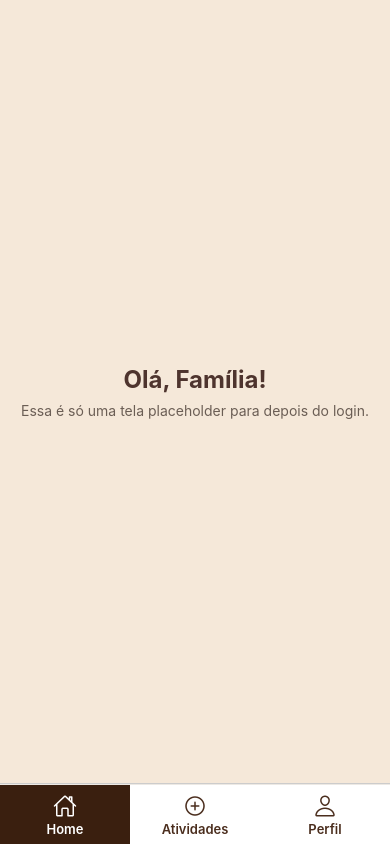
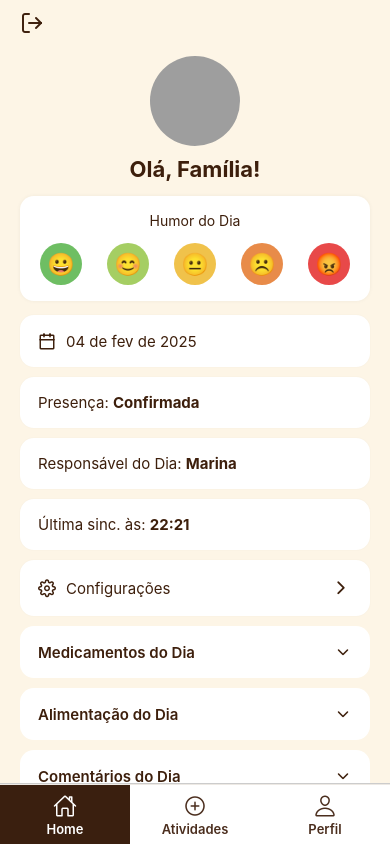
Before and after one commit to pcauanobre/assisconnect-mobile, a React Native app in the folder client/: screen /Home in a window 390 px wide. Built offline with nearby package versions, Linux system fonts and the light colour scheme; grey boxes are pictures that could not be loaded.

Commit message:
feat: Implementa Home Screen/pull-to-refres

```diff
--- a/client/screens/Home/HomeScreen.js
+++ b/client/screens/Home/HomeScreen.js
@@ -1,21 +1,346 @@
-import React from 'react';
-import { View, Text, SafeAreaView, StyleSheet } from 'react-native';
-import colors from '../../styles/colors.js';
+import React, { useState, useEffect, useCallback } from "react";
+import {
+  SafeAreaView,
+  ScrollView,
+  View,
+  Text,
+  TouchableOpacity,
+  StyleSheet,
+  RefreshControl,
+  ActivityIndicator,
+  Alert,
+  Image,
+} from "react-native";
+import { Feather, MaterialCommunityIcons } from "@expo/vector-icons";
 
-//foi feito o revert da alteracao na HomeScreen
-export default function HomeScreen() {
+const colors = {
+  background: "#FDF5E6",
+  card: "#FFFFFF",
+  textDark: "#3D1F0C",
+  mutedText: "#3D1F0C",
+  accent: "#3D1F0C",
+  border: "#3D1F0C",
+  button: "#3D1F0C",
+};
+
+// --- Mock do banco de dados ---
+const getDashboardDataAPI = () => {
+  return new Promise((resolve) => {
+    setTimeout(() => {
+      resolve({
+        humor: 2,
+        date: new Date("2025-02-04T12:00:00"),
+        presence: "Confirmada",
+        responsibleStaff: "Marina",
+        lastSync: new Date(),
+        medications: [
+          "Losartana 50mg - 08:00",
+          "Atenolol 25mg - 12:00",
+          "Vitamina D - 13:00",
+        ],
+        food: "Almoçou bem, comeu toda a refeição, incluindo a sobremesa.",
+        comments:
+          "Participou ativamente da aula de zumba e interagiu com os colegas.",
+      });
+    }, 1000);
+  });
+};
+
+const InfoCard = ({ text, boldText, iconName, isButton, onPress }) => (
+  <TouchableOpacity
+    style={styles.infoCard}
+    disabled={!isButton}
+    onPress={onPress}
+    activeOpacity={0.7}
+  >
+    <View style={styles.infoCardContent}>
+      {iconName && (
+        <Feather
+          name={iconName}
+          size={18}
+          color={colors.textDark}
+          style={{ marginRight: 10 }}
+        />
+      )}
+      <Text style={styles.infoCardText}>
+        {text}
+        {boldText && <Text style={styles.infoCardBold}>{boldText}</Text>}
+      </Text>
+    </View>
+    {isButton && (
+      <Feather name="chevron-right" size={22} color={colors.mutedText} />
+    )}
+  </TouchableOpacity>
+);
+
+const Accordion = ({ title, children }) => {
+  const [expanded, setExpanded] = useState(false);
   return (
-    <SafeAreaView style={{flex:1, backgroundColor: colors.background}}>
-      <View style={styles.wrap}>
-        <Text style={styles.h1}>Olá, Família!</Text>
-        <Text style={styles.p}>Essa é só uma tela placeholder para depois do login.</Text>
-      </View>
+    <>
+      <TouchableOpacity
+        style={styles.accordionHeader}
+        onPress={() => setExpanded(!expanded)}
+      >
+        <Text style={styles.accordionTitle}>{title}</Text>
+        <Feather
+          name={expanded ? "chevron-up" : "chevron-down"}
+          size={18}
+          color={colors.textDark}
+        />
+      </TouchableOpacity>
+      {expanded && <View style={styles.accordionBody}>{children}</View>}
+    </>
+  );
+};
+
+export default function HomeScreen({ navigation }) {
+  const [isLoading, setIsLoading] = useState(true);
+  const [refreshing, setRefreshing] = useState(false);
+  const [dashboardData, setDashboardData] = useState(null);
+
+  const humorFaces = [
+    { emoji: "😀", color: "#6EBE63" },
+    { emoji: "😊", color: "#A5CE63" },
+    { emoji: "😐", color: "#F0C24B" },
+    { emoji: "☹️", color: "#E88B49" },
+    { emoji: "😡", color: "#E84949" },
+  ];
+
+  // Função que carrega os dados
+  const loadData = useCallback(async () => {
+    try {
+      const data = await getDashboardDataAPI();
+      setDashboardData(data);
+    } catch (err) {
+      Alert.alert("Erro", "Não foi possível carregar as informações.");
+    } finally {
+      setIsLoading(false);
+      setRefreshing(false);
+    }
+  }, []);
+
+  // Carrega os dados na montagem inicial
+  useEffect(() => {
+    loadData();
+  }, [loadData]);
+
+  // Atualização manual (pull-to-refresh)
+  const onRefresh = () => {
+    setRefreshing(true);
+    loadData();
+  };
+
+  if (isLoading) {
+    return (
+      <SafeAreaView style={styles.safeArea}>
+        <ActivityIndicator size="large" color={colors.accent} style={{ flex: 1 }} />
+      </SafeAreaView>
+    );
+  }
+
+  if (!dashboardData) {
+    return (
+      <SafeAreaView style={styles.safeArea}>
+        <Text style={styles.errorText}>Erro ao carregar dados</Text>
+      </SafeAreaView>
+    );
+  }
+
+  const formattedDate = dashboardData.date
+    .toLocaleDateString("pt-BR", {
+      day: "2-digit",
+      month: "short",
+      year: "numeric",
+    })
+    .replace(".", "");
+
+  return (
+    <SafeAreaView style={styles.safeArea}>
+      <ScrollView
+        contentContainerStyle={styles.scroll}
+        refreshControl={
+          <RefreshControl refreshing={refreshing} onRefresh={onRefresh} />
+        }
+        showsVerticalScrollIndicator={false}
+      >
+        <View style={styles.header}>
+          <TouchableOpacity>
+            <Feather name="log-out" size={24} color={colors.textDark} />
+          </TouchableOpacity>
+        </View>
+
+        <View style={styles.profileSection}>
+          <Image
+            source={{
+              uri: "https://img.freepik.com/fotos-gratis/homem-idoso-sorrindo-isolado-em-um-fundo-branco_53876-103859.jpg",
+            }}
+            style={styles.avatar}
+          />
+          <Text style={styles.greeting}>Olá, Família!</Text>
+        </View>
+
+        <View style={styles.humorCard}>
+          <Text style={styles.humorTitle}>Humor do Dia</Text>
+          <View style={styles.humorRow}>
+            {humorFaces.map((face, i) => (
+              <View
+                key={i}
+                style={[styles.humorCircle, { backgroundColor: face.color }]}
+              >
+                <Text style={styles.humorEmoji}>{face.emoji}</Text>
+              </View>
+            ))}
+          </View>
+        </View>
+
+        <InfoCard iconName="calendar" text={formattedDate} />
+        <InfoCard text="Presença: " boldText={dashboardData.presence} />
+        <InfoCard
+          text="Responsável do Dia: "
+          boldText={dashboardData.responsibleStaff}
+        />
+        <InfoCard
+          text="Última sinc. às: "
+          boldText={dashboardData.lastSync.toLocaleTimeString("pt-BR", {
+            hour: "2-digit",
+            minute: "2-digit",
+          })}
+        />
+        <InfoCard iconName="settings" text="Configurações" isButton />
+
+        <Accordion title="Medicamentos do Dia">
+          {dashboardData.medications.map((item, i) => (
+            <Text key={i} style={styles.accordionText}>
+              • {item}
+            </Text>
+          ))}
+        </Accordion>
+
+        <Accordion title="Alimentação do Dia">
+          <Text style={styles.accordionText}>{dashboardData.food}</Text>
+        </Accordion>
+
+        <Accordion title="Comentários do Dia">
+          <Text style={styles.accordionText}>{dashboardData.comments}</Text>
+        </Accordion>
+
+        <TouchableOpacity style={styles.mainButton}>
+          <Text style={styles.mainButtonText}>Agendar Visita</Text>
+        </TouchableOpacity>
+
+        <View style={styles.actionsRow}>
+          <TouchableOpacity style={styles.callButton}>
+            <Feather name="phone" size={16} color="#fff" />
+            <Text style={styles.callText}>Ligar</Text>
+          </TouchableOpacity>
+          <TouchableOpacity style={styles.callButton}>
+            <MaterialCommunityIcons name="whatsapp" size={18} color="#fff" />
+            <Text style={styles.callText}>WhatsApp</Text>
+          </TouchableOpacity>
+        </View>
+      </ScrollView>
     </SafeAreaView>
   );
 }
 
 const styles = StyleSheet.create({
-  wrap: { flex:1, alignItems:'center', justifyContent:'center' },
-  h1: { fontSize: 24, fontWeight:'700', color:'#4E342E', marginBottom: 8 },
-  p: { color:'#6B5E55' },
+  safeArea: { flex: 1, backgroundColor: colors.background },
+  scroll: { paddingHorizontal: 20, paddingBottom: 140 },
+  header: { marginVertical: 10 },
+  profileSection: { alignItems: "center", marginTop: 10 },
+  avatar: { width: 90, height: 90, borderRadius: 45, marginBottom: 10 },
+  greeting: { fontSize: 22, fontWeight: "700", color: colors.textDark },
+
+  humorCard: {
+    backgroundColor: colors.card,
+    borderRadius: 14,
+    paddingVertical: 16,
+    paddingHorizontal: 20,
+    marginVertical: 14,
+    alignItems: "center",
+    shadowColor: "#000",
+    shadowOpacity: 0.05,
+    shadowRadius: 4,
+    elevation: 3,
+  },
+  humorTitle: { fontSize: 14, color: colors.mutedText, marginBottom: 14 },
+  humorRow: { flexDirection: "row", justifyContent: "space-between", width: "100%" },
+  humorCircle: {
+    width: 42,
+    height: 42,
+    borderRadius: 21,
+    justifyContent: "center",
+    alignItems: "center",
+  },
+  humorEmoji: { fontSize: 22 },
+
+  infoCard: {
+    backgroundColor: colors.card,
+    borderRadius: 14,
+    paddingVertical: 16,
+    paddingHorizontal: 18,
+    flexDirection: "row",
+    justifyContent: "space-between",
+    alignItems: "center",
+    marginBottom: 10,
+    elevation: 2,
+    shadowColor: "#000",
+    shadowOpacity: 0.04,
+    shadowRadius: 2,
+  },
+  infoCardText: { color: colors.textDark, fontSize: 15 },
+  infoCardBold: { fontWeight: "bold" },
+  infoCardContent: { flexDirection: "row", alignItems: "center" },
+
+  accordionHeader: {
+    backgroundColor: colors.card,
+    borderRadius: 14,
+    paddingVertical: 16,
+    paddingHorizontal: 18,
+    flexDirection: "row",
+    justifyContent: "space-between",
+    alignItems: "center",
+    marginBottom: 10,
+  },
+  accordionTitle: { color: colors.textDark, fontSize: 15, fontWeight: "600" },
+  accordionBody: {
+    backgroundColor: "#FFF9F1",
+    paddingHorizontal: 20,
+    paddingVertical: 16,
+    borderBottomLeftRadius: 14,
+    borderBottomRightRadius: 14,
+    marginTop: -8,
+    marginBottom: 10,
+  },
+  accordionText: { color: colors.textDark, fontSize: 15, lineHeight: 22 },
+
+  mainButton: {
+    backgroundColor: colors.button,
+    borderRadius: 14,
+    paddingVertical: 16,
+    alignItems: "center",
+    marginTop: 16,
+    shadowColor: "#000",
+    shadowOpacity: 0.1,
+    shadowRadius: 4,
+    elevation: 3,
+  },
+  mainButtonText: { color: "#fff", fontWeight: "bold", fontSize: 16 },
+
+  actionsRow: {
+    flexDirection: "row",
+    justifyContent: "space-between",
+    marginTop: 12,
+  },
+  callButton: {
+    flex: 1,
+    flexDirection: "row",
+    backgroundColor: colors.button,
+    borderRadius: 14,
+    paddingVertical: 14,
+    justifyContent: "center",
+    alignItems: "center",
+    marginHorizontal: 6,
+  },
+  callText: { color: "#fff", marginLeft: 6, fontWeight: "bold", fontSize: 15 },
 });
```
